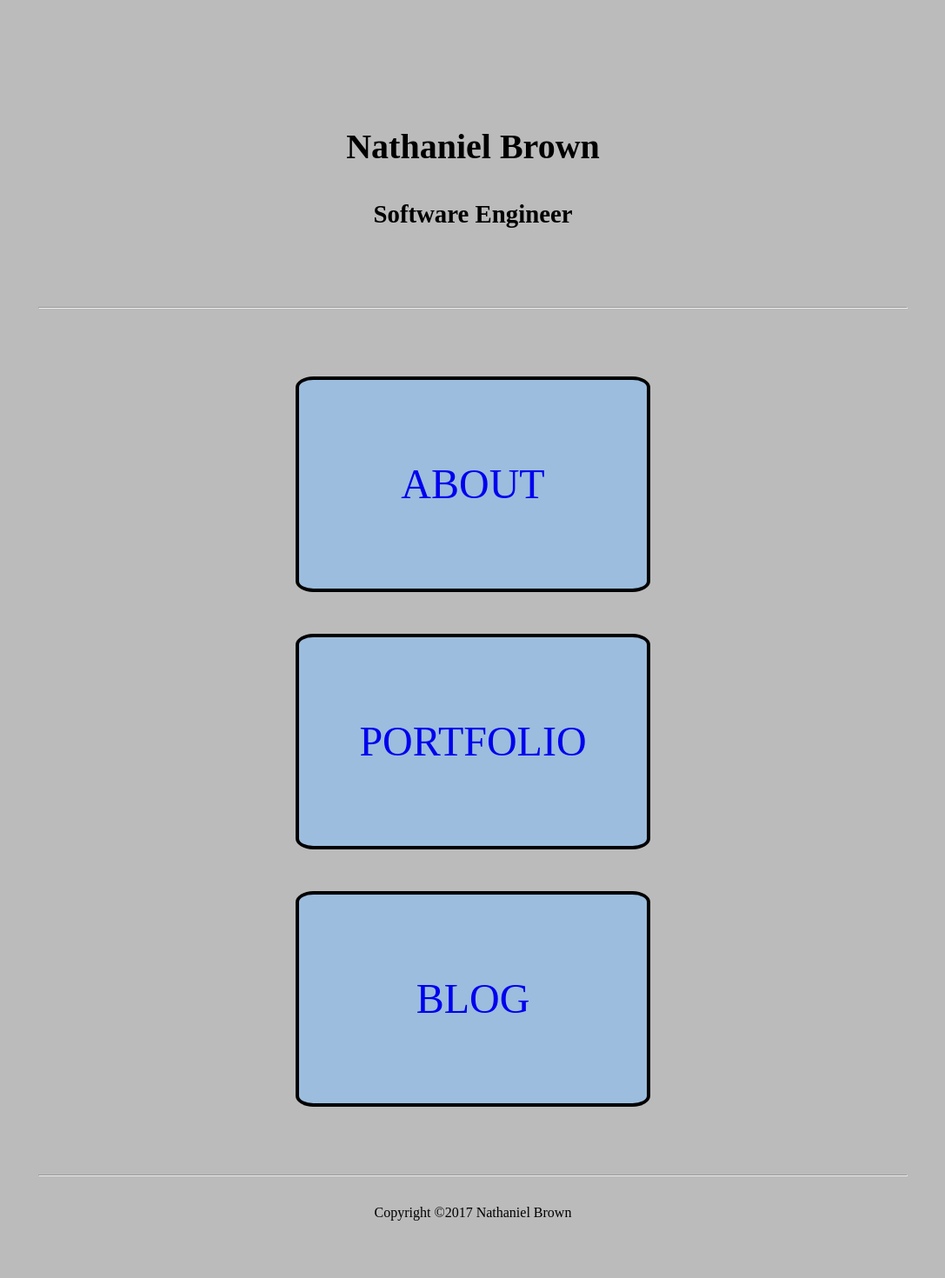
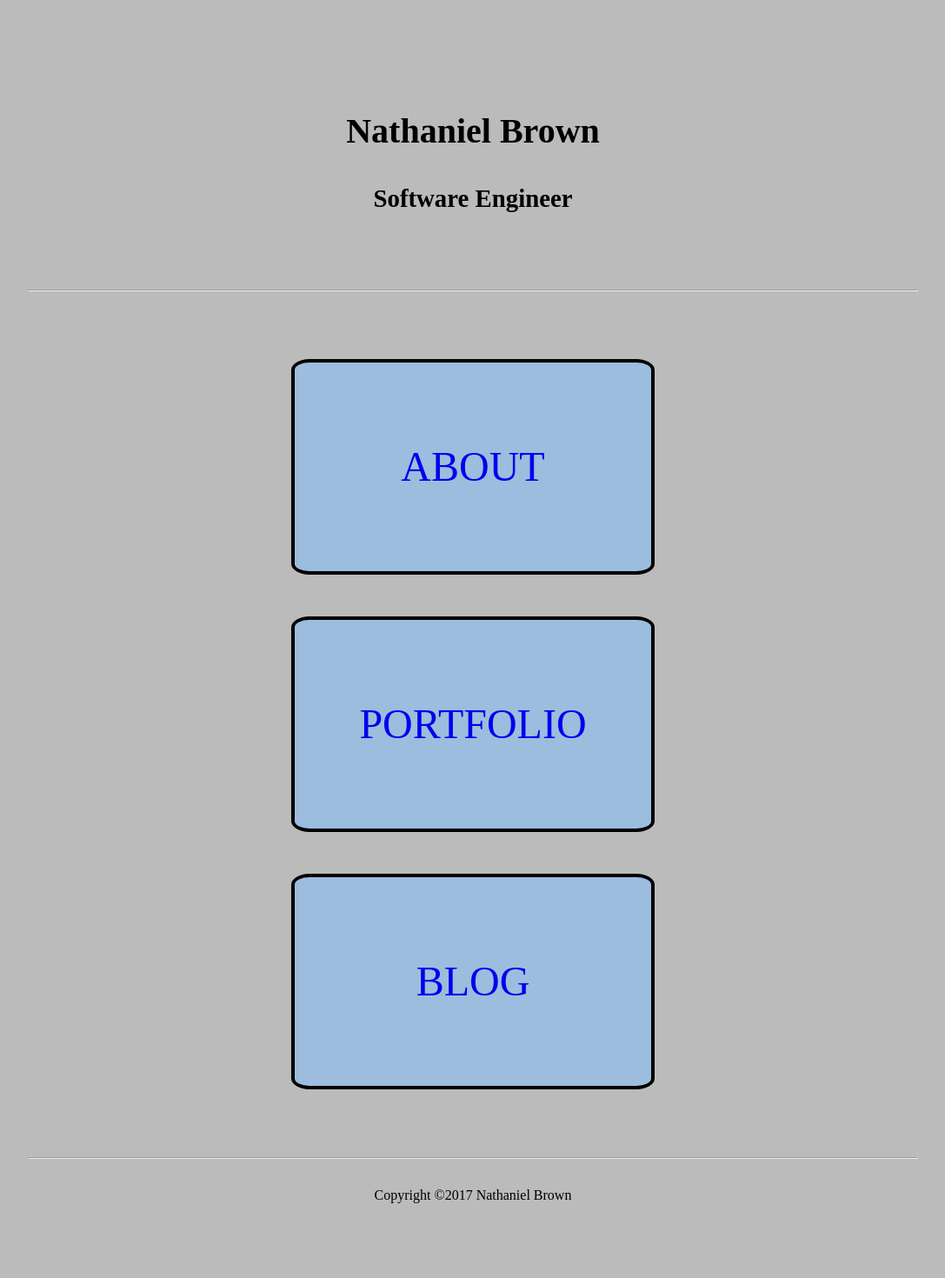
Before and after one commit to ngbcode/ngbcode.github.io, a Jekyll site: the page built from index.html, in a window 1280 px wide. Shown: the whole page at 87% size, without its empty margins (96-1183 px from the left). Built offline with Jekyll 4.4.1, drawn with Linux system fonts in a browser that asks for light colours; some web fonts are replaced; after the commit the page ends 1434 px from its top, so only the background shows below that.

Commit message:
update webpage margins

```diff
--- a/assets/css/style.scss
+++ b/assets/css/style.scss
@@ -9,9 +9,9 @@
 $small-font-size:  $font-size * 0.875;
 $line-height: 1.4;
 
-$margin:      25%;
-$spacing:     10%;
-$spacing-small: 5%;
+$margin:      150px;
+$spacing:     96px;
+$spacing-small: 48px;
 
 $on-laptop:        800px;		//Originally 800px
 
@@ -36,6 +36,7 @@
 }
 
 body {
+    margin: 0 auto;
     line-height: $line-height;
     font-family: $font-family;
     font-size: $font-size;
@@ -45,7 +46,6 @@
     width: 80%;
     min-height: 450px;
     min-width: 450px;
-    max-width: 1000px;
     margin: auto;
     padding: $spacing-small;
 
@@ -61,7 +61,6 @@
 a {
     text-decoration: none;
     &:hover {
-        color: #9ccdff;
         font-weight: bold;
     }
 }
@@ -107,10 +106,10 @@
 a.nav:hover { background: #eee; }
 
 .section {
-    width: 80%;
+    //width: 80%;
     min-width: 520px;
     margin: auto;
-    padding: $spacing-small * 0.5;
+    padding: $spacing-small;
     text-align: justify;
 }
 
```
